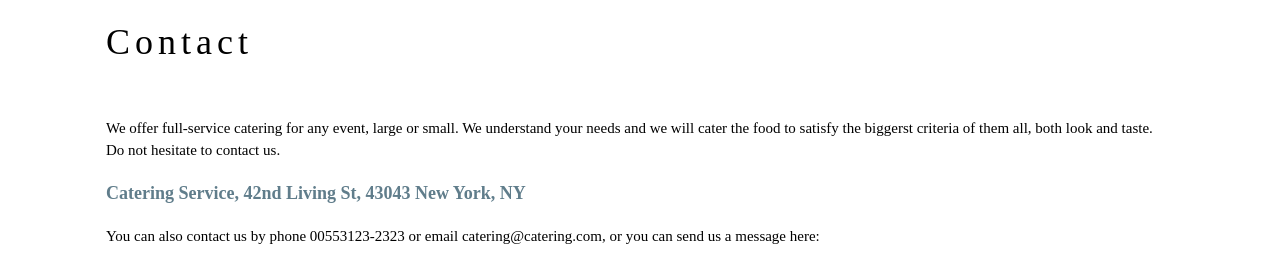
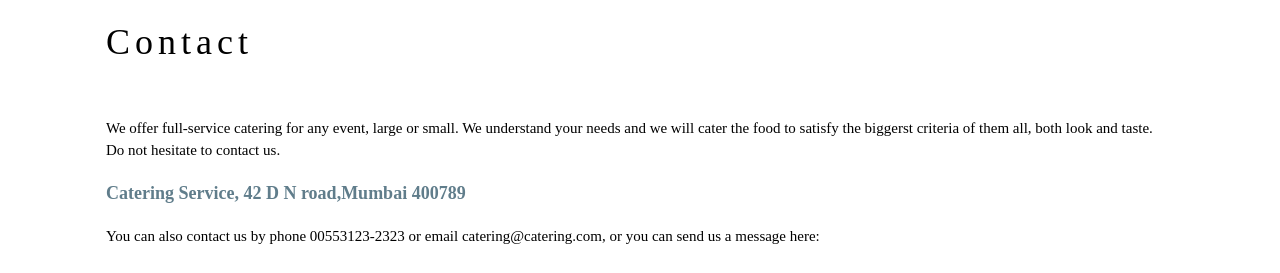
Before and after one commit to arpeet55/catering-website-Templet, a plain HTML site: page index.html in a window 1280 px wide. Shown: the part 1629-1902 px from the top of the page. Drawn offline with nearby package versions, Linux system fonts and the light colour scheme.

Commit message:
Update index.html

```diff
--- a/index.html
+++ b/index.html
@@ -84,7 +84,7 @@ h1, h2, h3, h4, h5, h6 {
   <div class="w3-container w3-padding-64" id="contact">
     <h1>Contact</h1><br>
     <p>We offer full-service catering for any event, large or small. We understand your needs and we will cater the food to satisfy the biggerst criteria of them all, both look and taste. Do not hesitate to contact us.</p>
-    <p class="w3-text-blue-grey w3-large"><b>Catering Service, 42nd Living St, 43043 New York, NY</b></p>
+    <p class="w3-text-blue-grey w3-large"><b>Catering Service, 42 D N road,Mumbai 400789</b></p>
     <p>You can also contact us by phone 00553123-2323 or email catering@catering.com, or you can send us a message here:</p>
     <form action="/action_page.php" target="_blank">
       <p><input class="w3-input w3-padding-16" type="text" placeholder="Name" required name="Name"></p>
```
